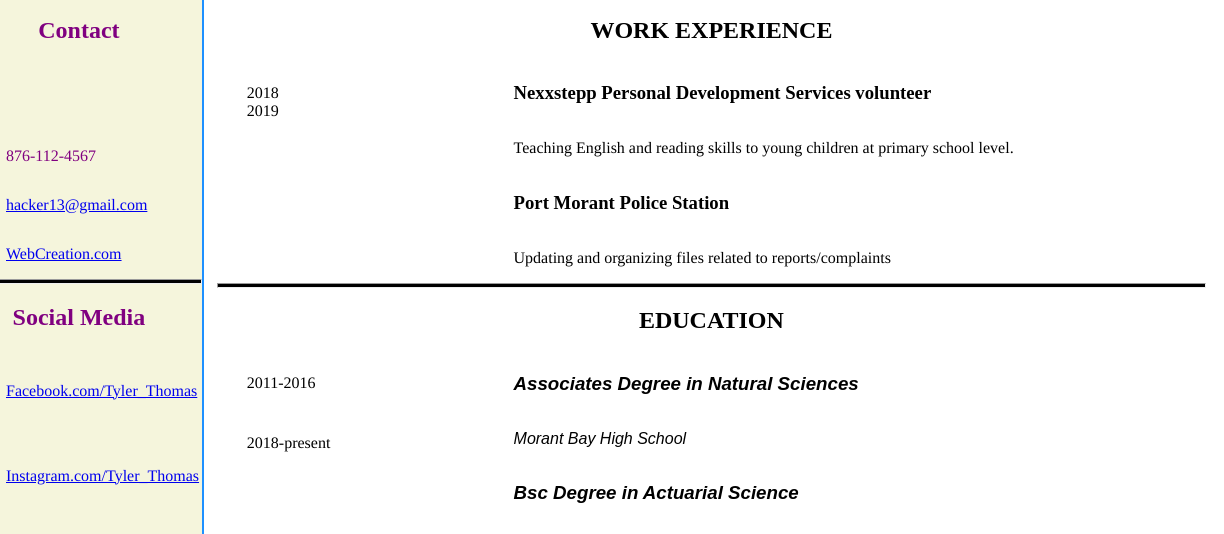
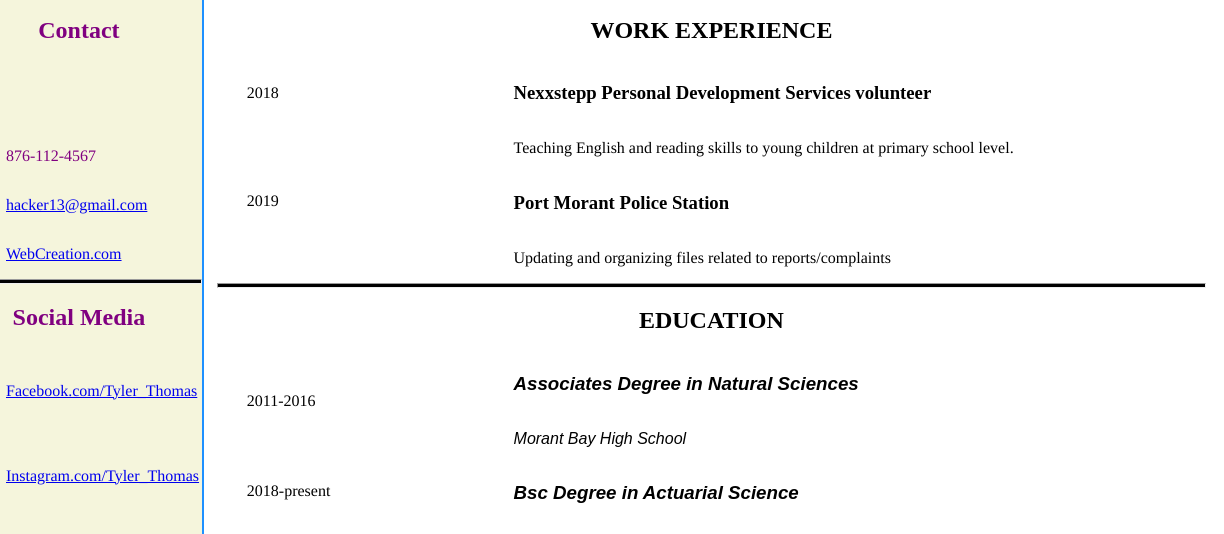
Before and after one commit to CodeCracker89spark/CodeCracker89spark.github.io, a plain HTML site: page index.html in a window 1280 px wide. Shown: the part 355-889 px from the top of the page, 56-1280 px from the left. Drawn offline with Linux system fonts and the light colour scheme.

Commit message:
Resume html final patch

```diff
--- a/index.html
+++ b/index.html
@@ -48,7 +48,7 @@
 
 				<h2> WORK EXPERIENCE </h2>
 				<!--div class = "work"-->
-				<p class = "year">2018 <br class = "space"/> 2019</p> <h3 class = "experience">Nexxstepp Personal Development Services volunteer</h3> <br />
+				<p class = "year">2018 <br> <br> <br> <br> <br> <br >2019</p> <h3 class = "experience">Nexxstepp Personal Development Services volunteer</h3> <br />
 				<p class = "experience">Teaching English and reading skills to young children at primary school level.</p>
 				<h3 class = "experience">Port Morant Police Station</h3> <br />
 				<p class = "experience">Updating and organizing files related to reports/complaints</p>
@@ -56,13 +56,28 @@
 				<hr />
 
 				<h2>EDUCATION</h2>
-				<p class = "year">2011-2016</p> <h3 class = "school">Associates Degree in Natural Sciences</h3 >
-												<p class = "school">Morant  Bay High School</p><br class = "space"/>
-				<p class = "year">2018-present</p><h3 class = "school">Bsc Degree in Actuarial Science</h3>
+				<p class = "year"><br> 2011-2016 <br> <br>  </p> <h3 class = "school">Associates Degree in Natural Sciences</h3 >
+												<p class = "school">Morant  Bay High School</p>
+				<p class = "year"><br> 2018-present </p>  <h3 class = "school">Bsc Degree in Actuarial Science</h3>
 												<p class = "school">The University of the West Indies, Mona</p>
 
 				<hr />
+				<!--h2>EDUCATION</h2>
+				<div class = "flex-group">
+					<div >
+						<p> 2011-2016 <br> <br> <br class = "space">  2018-present </p>
+					</div>
 
+					<div>
+						<h3>Associates Degree in Natural Sciences</h3 >
+						<p>Morant  Bay High School</p><br class = "space"/>
+						<h3>Bsc Degree in Actuarial Science</h3>
+						<p>The University of the West Indies, Mona</p>
+					</div>
+
+
+				<hr />
+				</div-->
 				<h2>SKILLS/EXPERTISE</h2>
 				<ul class = "flex-holder">
 				<li>CSS</li> <li>JavaScript</li>
```
